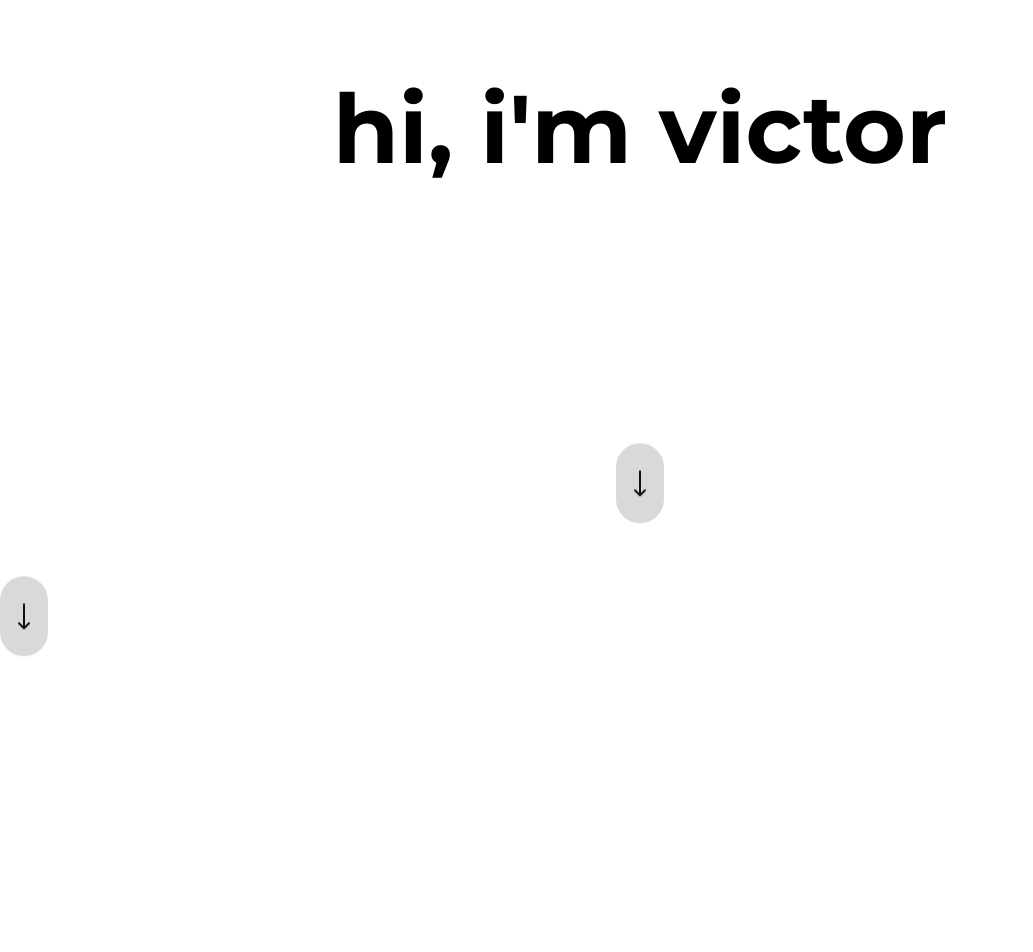
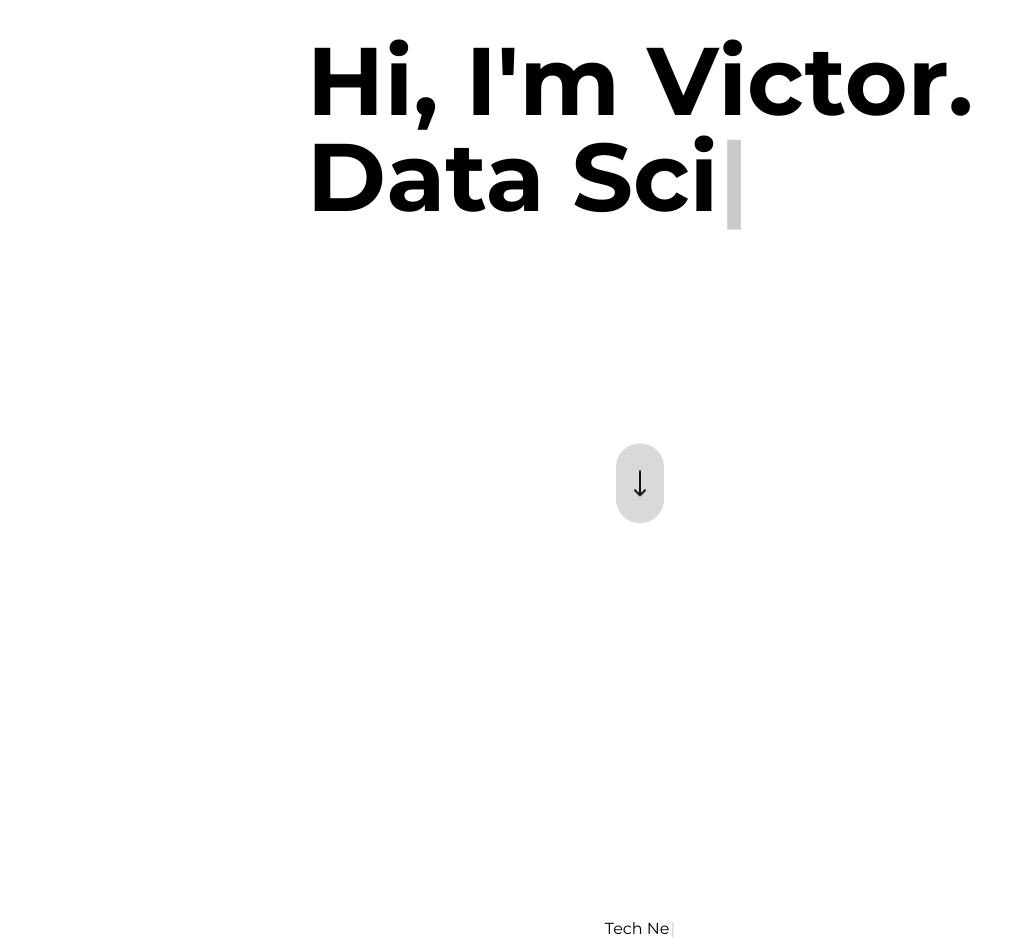
Before and after one commit to vicjo972/hiPortfolio, a Next.js app: page / in a window 1280 px wide. Shown: the part 200-1152 px from the top of the page, without its empty margins (0-1033 px from the left). Built offline with nearby package versions, Linux system fonts and the light colour scheme.

Commit message:
added typewriter

```diff
--- /dev/null
+++ b/components/codeBlock.jsx
@@ -0,0 +1,71 @@
+"use client";
+
+import Typewriter from 'typewriter-effect';
+import SyntaxHighlighter from 'react-syntax-highlighter';
+
+export default function CodeBlock() {
+    return (
+        <div class="flex items-center justify-center h-5/6">
+                <h1>
+            <Typewriter
+                options={{delay: 20, strings: ['Software <br/> Dev', 'Data Science', 'Tech Nerd😎'], autoStart: true, loop: true,}}
+                    onInit={(typewriter) => {
+                        typewriter
+                            .typeString('export default Function Victor() {')
+                            .typeString('<br/>')
+                            .typeString('    return (')
+                            .typeString('<br/>')
+                            .typeString('         <SoftwareDeveloper')
+                            .typeString('<br/>')
+                            .typeString('            name= ”victor jonsson”')
+                            .typeString('<br/>')
+                            .typeString('            contact= “victjon@gmail.com”')
+                            .typeString('<br/>')
+                            .typeString('            occupation = “student”')
+                            .typeString('<br/>')
+                            .typeString('            onHire = {() => writeQualityCode(🍪)}')
+                            .typeString('<br/>')
+                            .typeString('         />')
+                            .typeString('<br/>')
+                            .typeString('    )')
+                            .typeString('<br/>')
+                            .typeString('};')
+                            .pauseFor(2500)
+                            .start();
+
+
+                    }}
+                />
+                </h1>
+
+
+        </div>
+    )
+};
+
+{/* <Typewriter
+                    onInit={(typewriter) => {
+                        typewriter.typeString('export default Function Victor() {')
+                            .typeString('<br/>')
+                            .typeString('    return (')
+                            .typeString('<br/>')
+                            .typeString('         <SoftwareDeveloper')
+                            .typeString('<br/>')
+                            .typeString('            name= ”victor jonsson”')
+                            .typeString('<br/>')
+                            .typeString('            contact= “victjon@gmail.com”')
+                            .typeString('<br/>')
+                            .typeString('            occupation = “student”')
+                            .typeString('<br/>')
+                            .typeString('            onHire = {() => writeQualityCode(🍪)}')
+                            .typeString('<br/>')
+                            .typeString('         />')
+                            .typeString('<br/>')
+                            .typeString('    )')
+                            .typeString('<br/>')
+                            .typeString('};')
+
+                            .pauseFor(2500)
+                            .start();
+                    }}
+                /> */}
--- a/components/mainheader.jsx
+++ b/components/mainheader.jsx
@@ -1,9 +1,19 @@
+import Typewriter from 'typewriter-effect';
+
 export default function MainHeader() {
     return (
         <div class="flex items-center justify-center h-5/6">
             <h1 class="text-4xl sm:text-6xl lg:text-8xl font-bold">
-                hi, i&apos;m victor
+                Hi, I'm Victor.
+            <Typewriter
+                options={{
+                    strings: ['Software Dev', 'Data Science', 'Tech Nerd😎'],
+                    autoStart: true,
+                    loop: true,
+                }}
+            />
             </h1>
+
         </div>
     )
 };
--- a/pages/index.js
+++ b/pages/index.js
@@ -2,6 +2,7 @@ import Head from 'next/head'
 import Navbar from '../components/navbar'
 import MainHeader from '../components/mainheader'
 import ScrollMarker from '../components/scrollMarker';
+import CodeBlock from '../components/codeBlock';
 
 export default function Home() {
   return (
@@ -22,16 +23,16 @@ export default function Home() {
         </div>
       </div>
 
-      <div id = "about" class="h-screen">
-      <ScrollMarker />
+      <div id="about" class="h-screen">
+        <CodeBlock />
       </div>
 
-      <div id = "projects" class="h-screen">
-      <ScrollMarker />
+      <div id="projects" class="h-screen">
+        <ScrollMarker />
       </div>
 
-      <div id = "contact" class="h-screen">
-      <ScrollMarker />
+      <div id="contact" class="h-screen">
+        <ScrollMarker />
       </div>
 
 
```
Also changed, not shown: package.json (+6 -1 lines), 1 other file (tests, documents, lock files or other folders).
